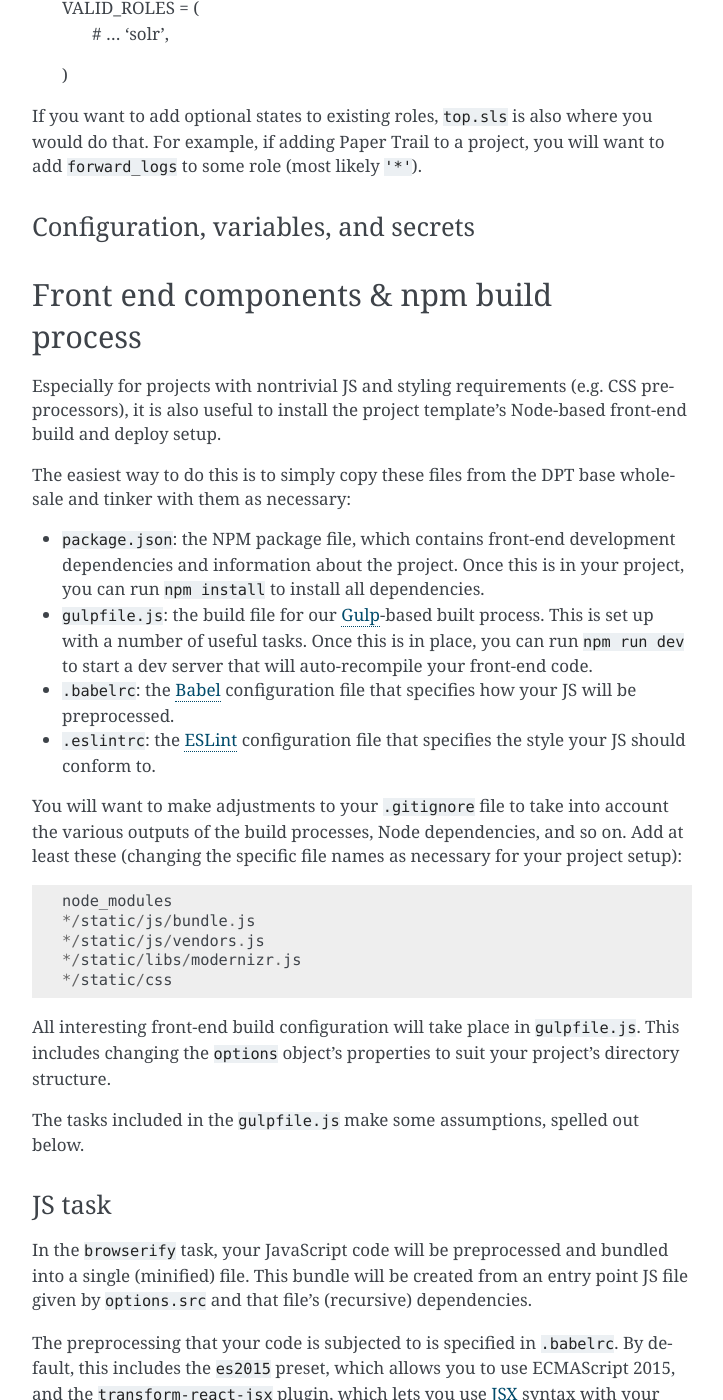
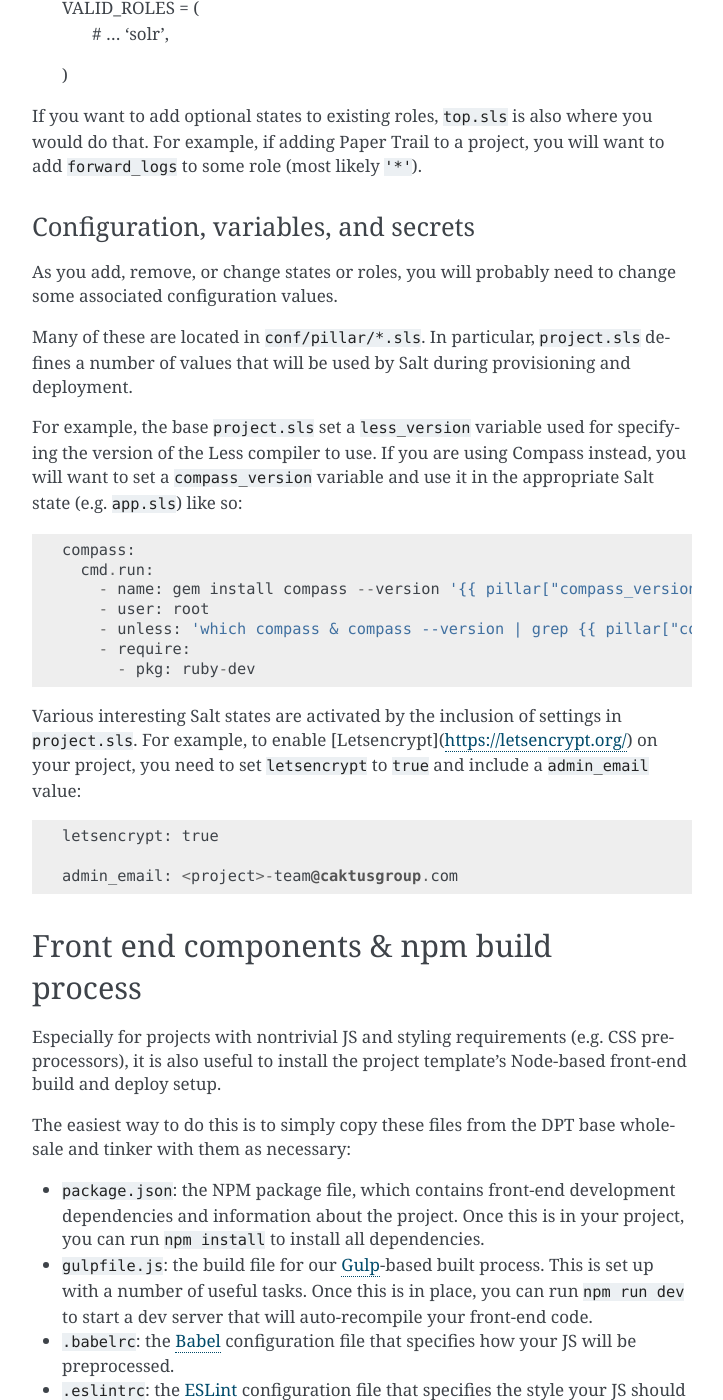
Before and after one commit to caktus/django-project-template, a Sphinx documentation site: the page built from docs/dev/converting-legacy-projects.rst, in a window 1280 px wide and 1400 px high, scrolled down 2743 px. Shown: the whole window, without its empty margins (388-1111 px from the left). Built offline with Sphinx 7.4.7, drawn with Linux system fonts in a browser that asks for light colours; pages that are not in the unit, such as notebooks, are missing from menus.

Commit message:
Adding info about conf/pillar/*.sls stuff

```diff
--- a/docs/dev/converting-legacy-projects.rst
+++ b/docs/dev/converting-legacy-projects.rst
@@ -144,6 +144,39 @@ will want to add ``forward_logs`` to some role (most likely ``'*'``).
 Configuration, variables, and secrets
 ~~~~~~~~~~~~~~~~~~~~~~~~~~~~~~~~~~~~~
 
+As you add, remove, or change states or roles, you will probably need to change
+some associated configuration values.
+
+Many of these are located in ``conf/pillar/*.sls``. In particular, ``project.sls``
+defines a number of values that will be used by Salt during provisioning and
+deployment.
+
+For example, the base ``project.sls`` set a ``less_version`` variable used
+for specifying the version of the Less compiler to use. If you are using Compass
+instead, you will want to set a ``compass_version`` variable and use it in
+the appropriate Salt state (e.g. ``app.sls``) like so:
+
+::
+
+   compass:
+     cmd.run:
+       - name: gem install compass --version '{{ pillar["compass_version"] }}'
+       - user: root
+       - unless: 'which compass & compass --version | grep {{ pillar["compass_version"] }}'
+       - require:
+         - pkg: ruby-dev
+
+Various interesting Salt states are activated by the inclusion of settings in
+``project.sls``. For example, to enable [Letsencrypt](https://letsencrypt.org/)
+on your project, you need to set ``letsencrypt`` to ``true`` and include a
+``admin_email`` value:
+
+::
+
+   letsencrypt: true
+
+   admin_email: <project>-team@caktusgroup.com
+
 Front end components & npm build process
 ----------------------------------------
 
```
